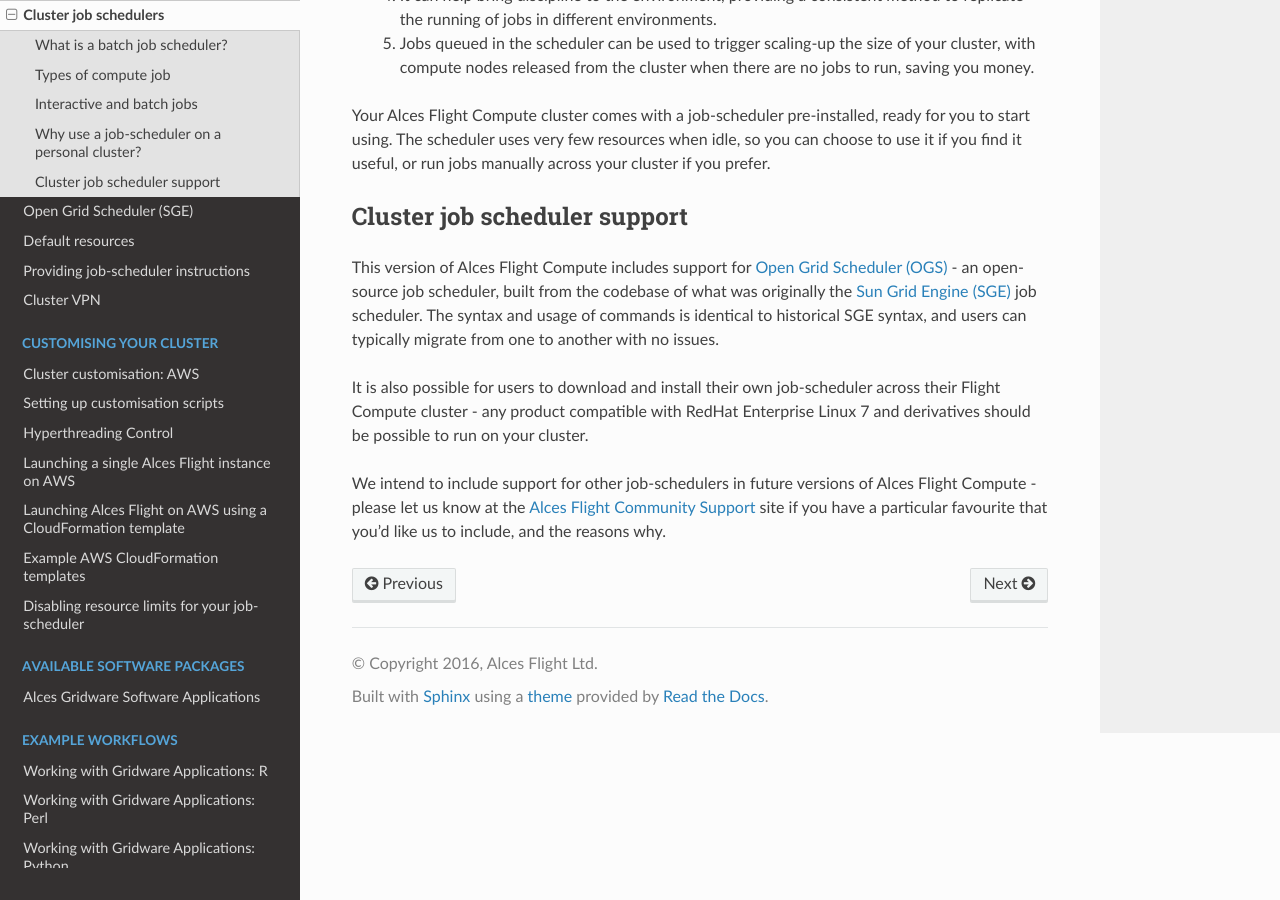
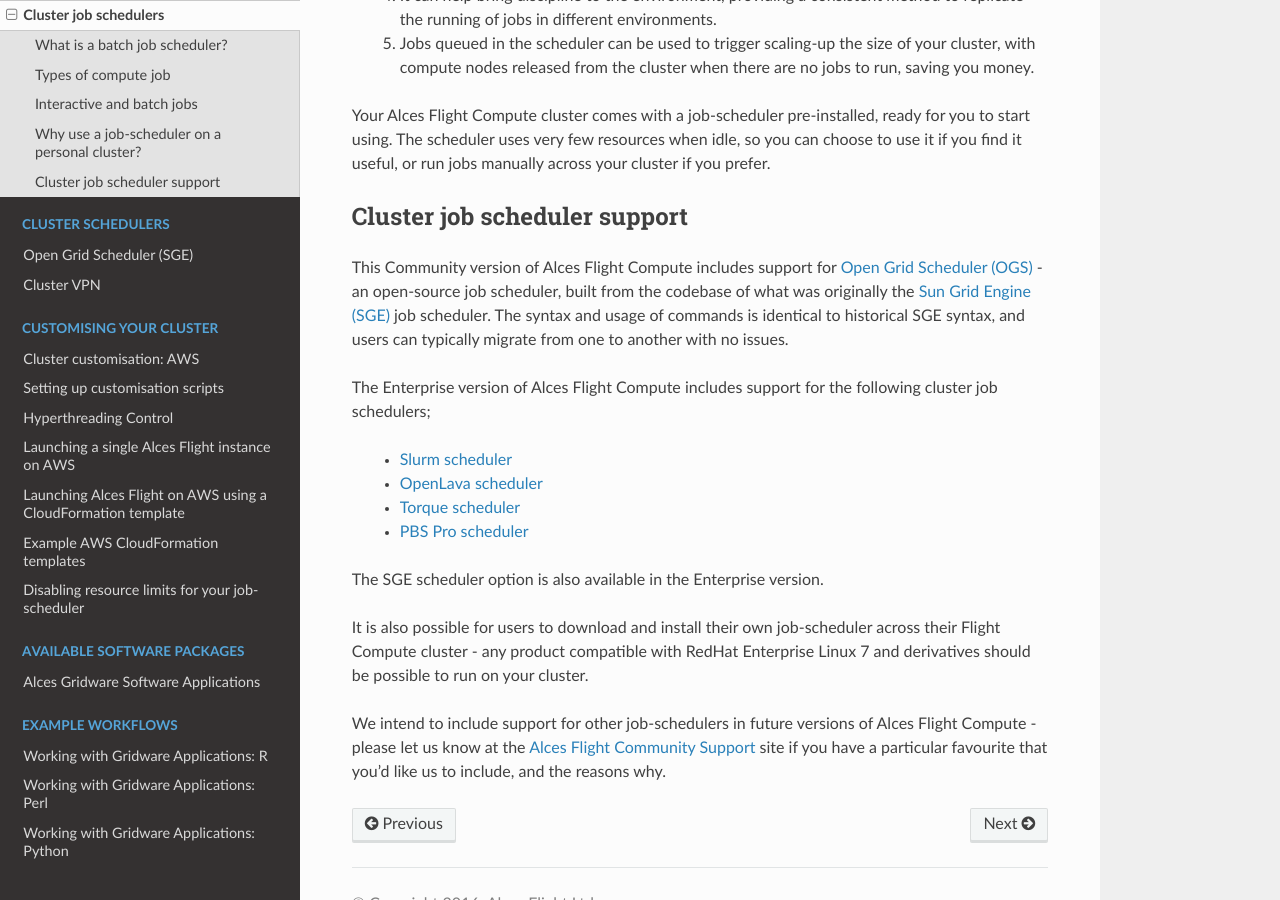
Before and after one commit to alces-software/flight-appliance-docs, a Sphinx documentation site: the page built from docs/source/jobschedulers/jobschedulers.rst, in a window 1280 px wide and 900 px high, scrolled down 2362 px. Built offline with Sphinx 7.4.7 and the Read the Docs theme 2.0.0, drawn with Linux system fonts in a browser that asks for light colours.

Commit message:
Update documentation to support multiple schedulers - refs #33;   - Add a new navigation section to include future scheduler documentation   - Re-organise existing `jobschedulers` page to detail newly available schedulers

```diff
--- a/docs/source/jobschedulers/jobschedulers.rst
+++ b/docs/source/jobschedulers/jobschedulers.rst
@@ -65,7 +65,16 @@
 Cluster job scheduler support
 -----------------------------
 
-This version of Alces Flight Compute includes support for `Open Grid Scheduler (OGS) <http://gridscheduler.sourceforge.net/>`_ - an open-source job scheduler, built from the codebase of what was originally the `Sun Grid Engine (SGE) <https://en.wikipedia.org/wiki/Oracle_Grid_Engine>`_ job scheduler. The syntax and usage of commands is identical to historical SGE syntax, and users can typically migrate from one to another with no issues.
+This Community version of Alces Flight Compute includes support for `Open Grid Scheduler (OGS) <http://gridscheduler.sourceforge.net/>`_ - an open-source job scheduler, built from the codebase of what was originally the `Sun Grid Engine (SGE) <https://en.wikipedia.org/wiki/Oracle_Grid_Engine>`_ job scheduler. The syntax and usage of commands is identical to historical SGE syntax, and users can typically migrate from one to another with no issues.
+
+The Enterprise version of Alces Flight Compute includes support for the following cluster job schedulers;
+
+ * `Slurm scheduler <http://slurm.schedmd.com/>`_
+ * `OpenLava scheduler <http://www.openlava.org/>`_
+ * `Torque scheduler <http://www.adaptivecomputing.com/products/open-source/torque/>`_
+ * `PBS Pro scheduler <http://www.pbsworks.com/PBSProduct.aspx?n=PBS-Professional&c=Overview-and-Capabilities>`_
+
+The SGE scheduler option is also available in the Enterprise version.
 
 It is also possible for users to download and install their own job-scheduler across their Flight Compute cluster - any product compatible with RedHat Enterprise Linux 7 and derivatives should be possible to run on your cluster.
 
--- a/docs/source/sge/sge.rst
+++ b/docs/source/sge/sge.rst
@@ -161,7 +161,7 @@
 
 
 Default resources
-=================
+-----------------
 
 In order to promote efficient usage of your cluster, the job-scheduler automatically sets a number of default resources to your jobs when you submit them. These defaults must be overridden by users to help the scheduler understand how you want it to run your job - if we don't include any instructions to the scheduler, then our job will take the defaults shown below:
 
@@ -179,7 +179,7 @@
 
 
 Providing job-scheduler instructions
-====================================
+------------------------------------
 
 Most cluster users will want to provide instructions to the job-scheduler to tell it how to run their jobs. The instructions you want to give will depend on what your job is going to do, but might include:
 
```
Also changed, not shown: docs/source/index.rst (+7 -0 lines).
